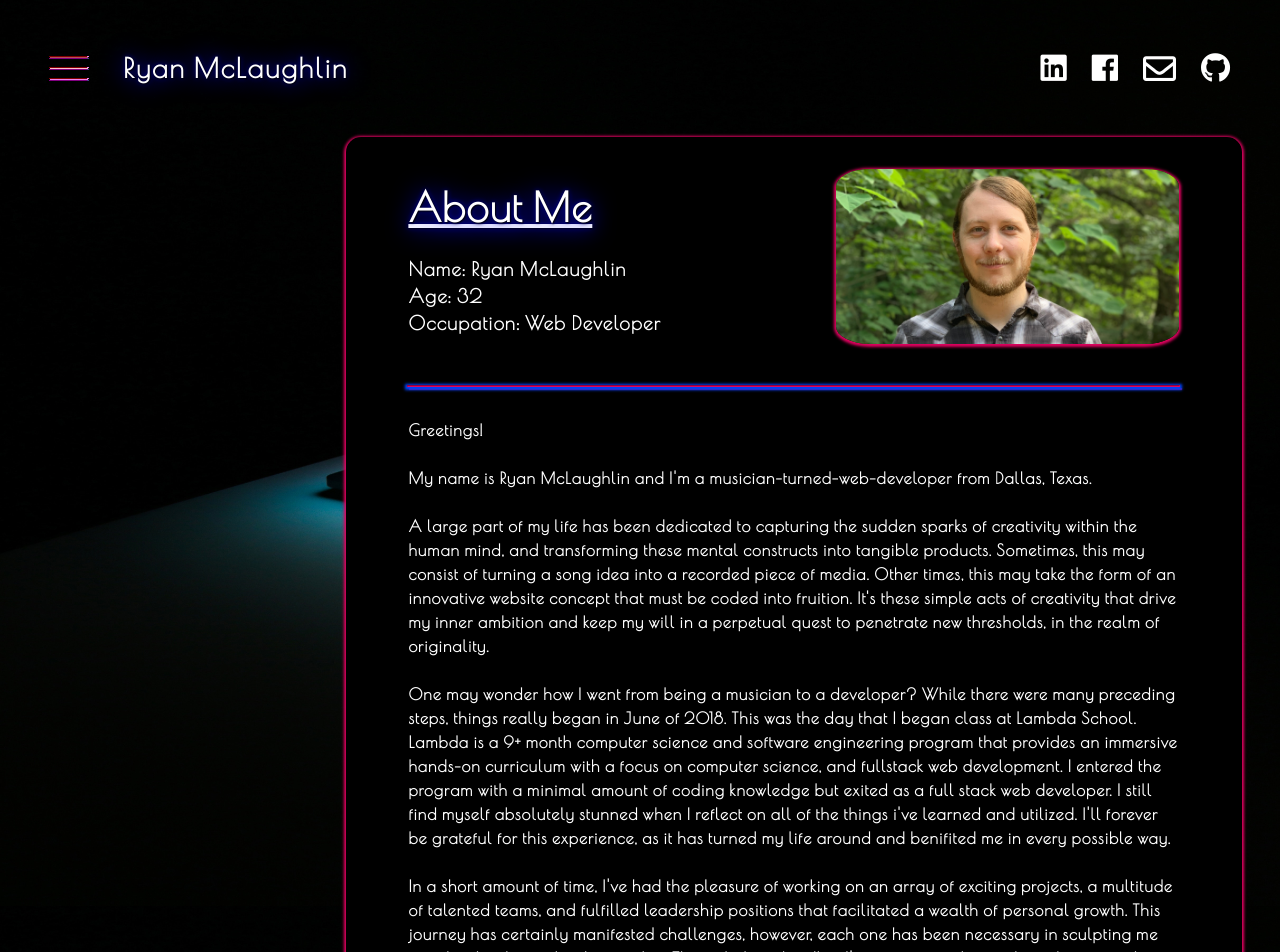
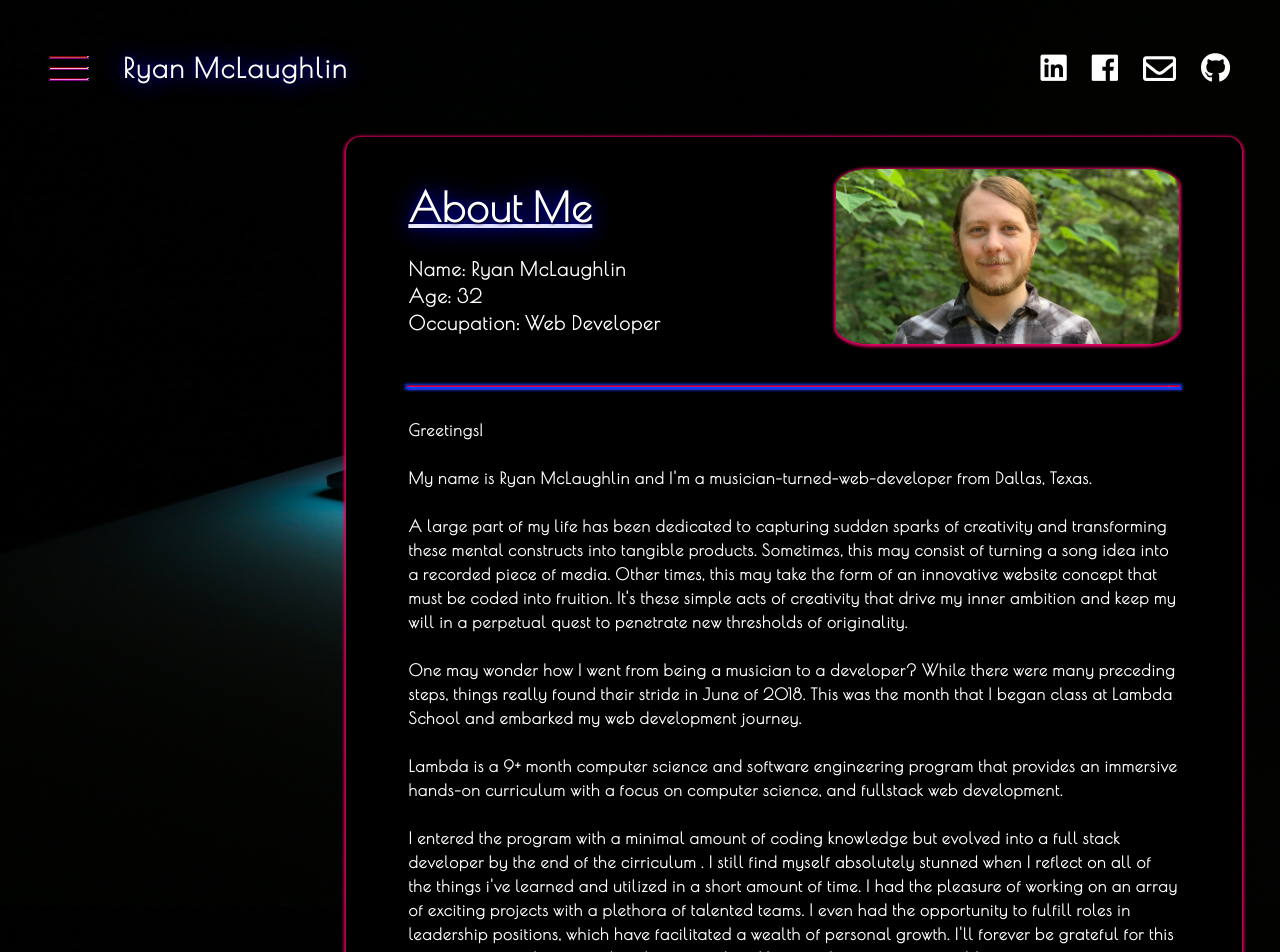
Before and after one commit to rlmclaughlin/portfolio, a React (Create React App) app: page /About in a window 1280 px wide. Shown: the top 952 px of the page. Built offline with nearby package versions, Linux system fonts and the light colour scheme.

Commit message:
changed verbiage on about me part of portfolio

```diff
--- a/src/components/About/index.js
+++ b/src/components/About/index.js
@@ -26,29 +26,26 @@ export default class About extends React.Component{
                   My name is Ryan McLaughlin and I'm a musician-turned-web-developer from Dallas, Texas.
                   <br/>
                   <br/>
-                  A large part of my life has been dedicated to capturing the sudden sparks of creativity within the human mind,
+                  A large part of my life has been dedicated to capturing sudden sparks of creativity
                   and transforming these mental constructs into tangible products. Sometimes, this may consist of turning a song idea into a recorded piece of media.
                   Other times, this may take the form of an innovative website concept that must be coded into fruition. It's these simple acts of creativity that drive
-                  my inner ambition and keep my will in a perpetual quest to penetrate new thresholds, in the realm of originality.
+                  my inner ambition and keep my will in a perpetual quest to penetrate new thresholds of originality.
                   <br/>
                   <br/>
-                  One may wonder how I went from being a musician to a developer? While there were many preceding steps, things really began
-                  in June of 2018. This was the day that I began class at Lambda School. Lambda is a 9+ month computer science and software engineering program that provides an immersive hands-on curriculum with a focus on computer science, and fullstack web development.
-                  I entered the program with a minimal amount of coding knowledge but exited as a full stack web developer. I still find myself absolutely stunned when I reflect on all of the things i've learned and utilized. I'll forever be grateful
-                  for this experience, as it has turned my life around and benifited me in every possible way.
+                  One may wonder how I went from being a musician to a developer? While there were many preceding steps, things really found their stride
+                  in June of 2018. This was the month that I began class at Lambda School and embarked my web development journey.
                   <br/>
                   <br/>
-                  In a short amount of time, I've had the pleasure of working on an array of exciting projects, a multitude of talented teams, and fulfilled leadership positions that facilitated a wealth of personal growth. This journey has
-                  certainly manifested challenges, however, each one has been necessary in sculpting me into the developer that I am today. Through these hurdles, I've come to embrace the unknown and view it as an opportunity for discovery and growth.
+                  Lambda is a 9+ month computer science and software engineering program that provides an immersive hands-on curriculum with a focus on computer science, and fullstack web development.
                   <br/>
                   <br/>
-                  A steady thread in all of my objectives has been an effort to deconstruct patterns of dualistic thinking and illuminate the infinite nuance of the human mind. I love working on projects
-                  that will help humanity by providing tools for education and information propagation. The more informed we are, as individuals, the better decisions we'll make, which will lead to positive future.
-                  My recent project, Mariannas Web, is an effort to encapsulate this philosophy by forcing users to escape their echo chambers and receive news from a vast sea of sources. There's even feeds that are completely driven by the users!
-                  Through this exercise, I think we'll find that we have much more in common than we previously thought. I invite you to come visit Mariannas Web and we'll discover the truth together!
+                  I entered the program with a minimal amount of coding knowledge but evolved into a full stack developer by the end of the cirriculum . I still find myself absolutely stunned when I reflect on all of the things i've learned and utilized in a short amount of time.
+                  I had the pleasure of working on an array of exciting projects with a plethora of talented teams. I even had the opportunity to fulfill roles in leadership positions, which have facilitated a wealth of personal growth.
+                  I'll forever be grateful for this experience, as it has turned my life around and benifited me in every possible way.
                   <br/>
                   <br/>
-                  As you navigate through my personal portfolio, please don't hesitate to contact me with any questions or concerns. I'm always thrilled to receive new mail! Also, please feel obliged to add me on LinkedIn or any of the other platforms listed in my contact info.
+                  Enjoy navigating through my portfolio and don't forget to visit my projects section, which is populated with some of my favorite efforts.
+                  Also, feel free to contact me with any questions, comments, or just to say "hello". You'll find all of that information and more in my Contact section.
                   I sincerely appreciate you taking the time to read my personal background and wish you a stellar 2020!
                   <br/>
                   <br/>
--- a/src/components/Projects/hyperPrism.js
+++ b/src/components/Projects/hyperPrism.js
@@ -3,8 +3,9 @@ import '../Styles/Projects/hyperprism.css'
 
 const image1 = require('./mw-image.PNG')
 const imageThumb = require('./mw-image-thumb.png')
+
+
 export default class MariannasWeb extends React.Component{
-
 
     render(){
         return(
@@ -23,16 +24,13 @@ export default class MariannasWeb extends React.Component{
                        as well sections that are populated entirely by its users. The site includes a personal dashboard for
                        members that provides access to a private feed, a customizable feed, and the ability to post articles.
                        Come join the experiment designed to break you out of your echo chamber and discover fresh perspectives.
-
                      </p>
                     <a href='https://www.mariannasweb.com/'>Visit Site</a>
                   </div>
-
                 </div>
                 <div className='showcase-hr'>
                   <hr className='hr'/>
                 </div>
-
                 <div className='row-2'>
                   <div className='showcase-image-2'>
                     <img alt='hey' src={image1} className='pickem-img-2'/>
@@ -43,19 +41,18 @@ export default class MariannasWeb extends React.Component{
                         <li>HTML/CSS</li>
                         <li>Javascript</li>
                         <li>React</li>
+                        <li>Axios</li>
                       </ul>
                       <div style={{paddingRight:"20px"}}>
                         <ul>
                           <li>Node.js</li>
-                          <li>Axios</li>
+                          <li>Bcrypt.js</li>
                           <li>Postgres</li>
-                          <li>Bcrypt.js</li>
+                          <li>Facebook API</li>
                         </ul>
                       </div>
                      <a style={{width: '100%', textAlign: 'center' }}href='https://github.com/mariannas-web'>Github Repo</a>
-
                     </div>
-
                 </div>
                 <div className='showcase-hr'>
                   <hr className='hr'/>
```
